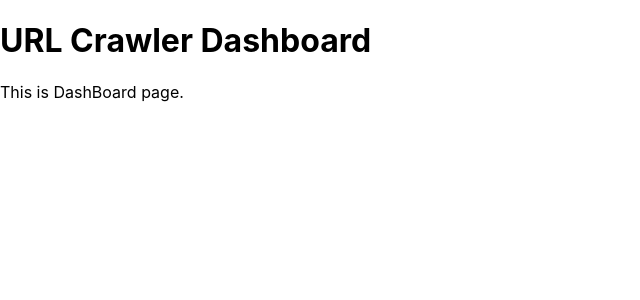
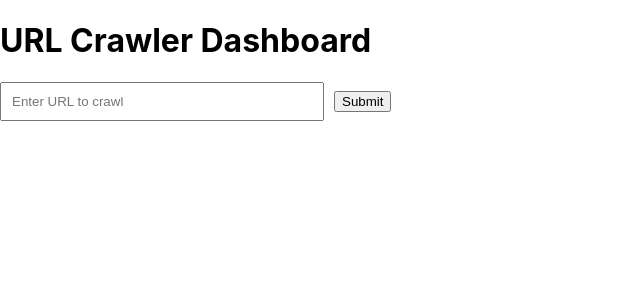
Before and after one commit to GitashreeMahato/url-crawler-dashboard, a React (Create React App) app in the folder frontend/: page / in a window 1280 px wide. Shown: the top 300 px of the page, without its empty margins (0-640 px from the left). Built offline with nearby package versions, Linux system fonts and the light colour scheme.

Commit message:
feat: add URL submission form and connect to backend

```diff
--- a/frontend/package.json
+++ b/frontend/package.json
@@ -11,6 +11,7 @@
     "@types/node": "^16.18.126",
     "@types/react": "^19.1.8",
     "@types/react-dom": "^19.1.6",
+    "axios": "^1.10.0",
     "react": "^19.1.0",
     "react-dom": "^19.1.0",
     "react-scripts": "5.0.1",
--- a/frontend/src/components/UrlForm.tsx
+++ b/frontend/src/components/UrlForm.tsx
@@ -1,4 +1,49 @@
-const UrlForm = ()=>{
+import { useState } from "react";
+import axios from "axios";
+
+const UrlForm = ()=> {
+    const [url, setUrl] = useState('');
+  const [loading, setLoading] = useState(false);
+  const [error, setError] = useState('');
+  const [success, setSuccess] = useState('');
+
+const handleSubmit = async (e: React.FormEvent<HTMLFormElement>) => {
+    e.preventDefault();
+    setError('');
+    setSuccess('');
+    setLoading(true);
+
+    try {
+      const response = await axios.post('http://localhost:8080/urls', {
+        Url: url,
+      });
+
+      setSuccess('URL submitted successfully.');
+      setUrl('');
+    } catch (err: any) {
+      setError('Failed to submit URL.');
+    } finally {
+      setLoading(false);
+    }
+  };
+
+  return (
+    <form onSubmit={handleSubmit} style={{ marginBottom: '20px' }}>
+      <input
+        type="text"
+        value={url}
+        onChange={(e) => setUrl(e.target.value)}
+        placeholder="Enter URL to crawl"
+        required
+        style={{ padding: '10px', width: '300px', marginRight: '10px' }}
+      />
+      <button type="submit" disabled={loading}>
+        {loading ? 'Submitting...' : 'Submit'}
+      </button>
+      {success && <p style={{ color: 'green' }}>{success}</p>}
+      {error && <p style={{ color: 'red' }}>{error}</p>}
+    </form>
+  );
 
 }
-export default UrlForm
+export default UrlForm;
--- a/frontend/src/pages/Dashboard.tsx
+++ b/frontend/src/pages/Dashboard.tsx
@@ -1,8 +1,9 @@
-import React from "react";
-const DashBoard: React.FC = ()=>{
+import UrlForm from "../components/UrlForm";
+
+const DashBoard = ()=>{
     return(
         <>
-        <p>This is DashBoard page.</p>
+            <UrlForm/>
         </>
     )
 }
```
Also changed, not shown: 1 other file (tests, documents, lock files or other folders).
